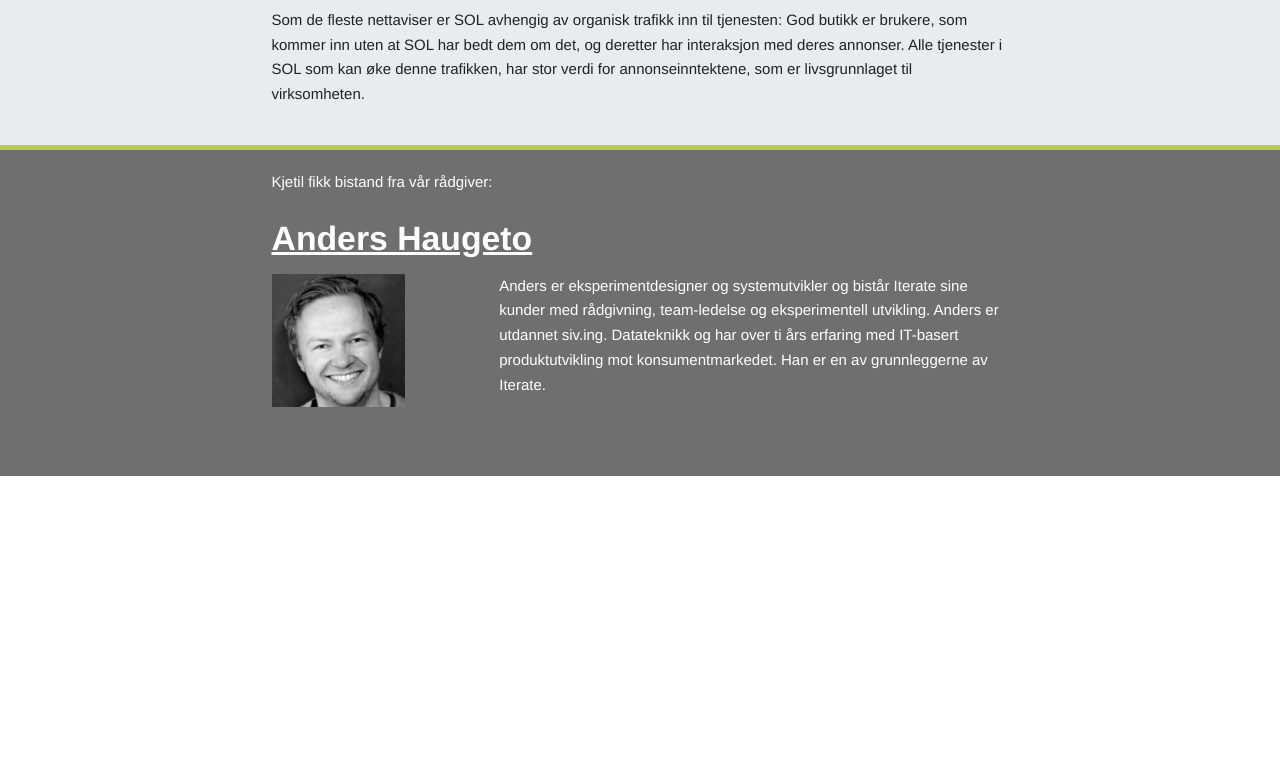
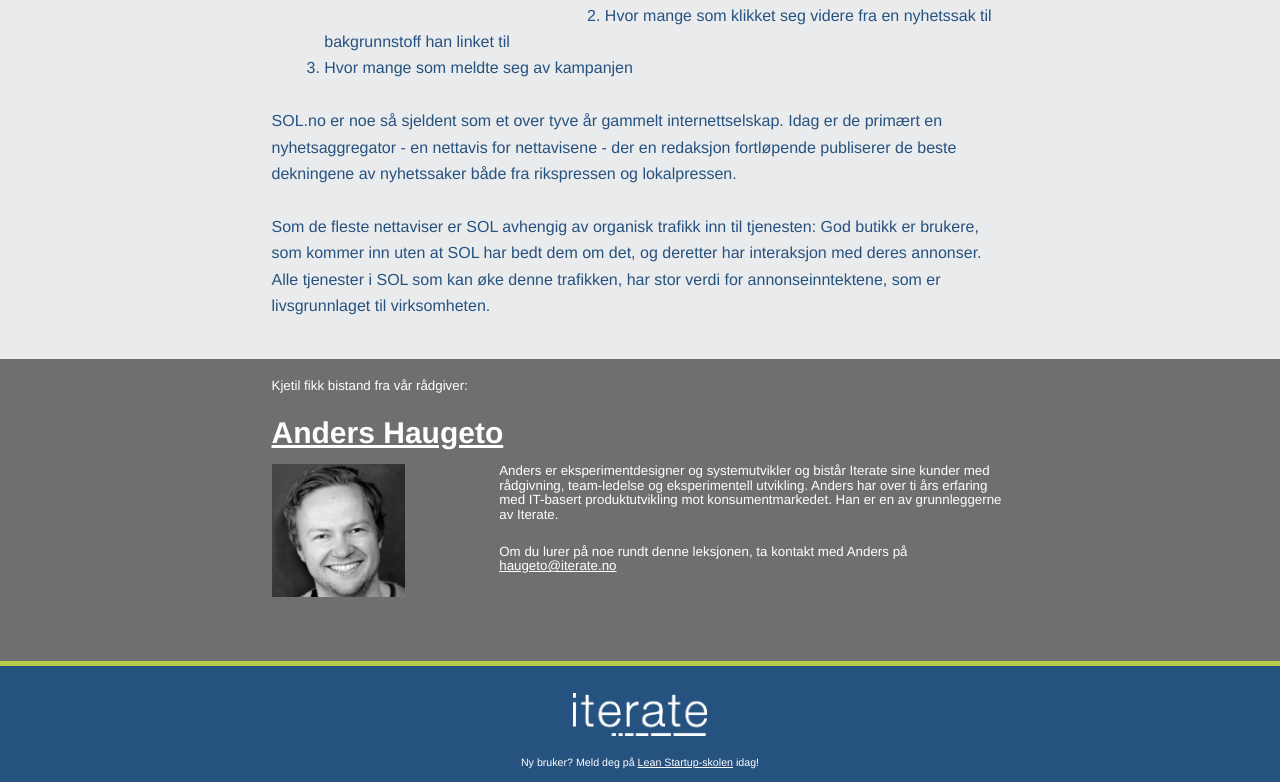
Before and after one commit to troubalex/ls-skole, a plain HTML site: page www/sol.html in a window 1280 px wide. Shown: the part 2018-2800 px from the top of the page. Before the commit the page ends 2494 px from the top, so only its background shows below. Drawn offline with Linux system fonts and the light colour scheme.

Commit message:
More styling

```diff
--- a/www/css/main.css
+++ b/www/css/main.css
@@ -1,10 +1,14 @@
-h1 {
+body {
+	font-size : 12pt;
+}
+header h1 {
 	color : #fff;
 	text-decoration: underline;
 	text-transform: uppercase;
 }
-h2 {
+header h2 {
 	color : #fff;
+	text-transform: uppercase;
 }
 header {
 	padding : 10pt;
@@ -13,6 +17,12 @@ header {
 	border-bottom-color: #B8CC49;
 	border-bottom-style: solid;
 	border-bottom-width: 5px;
+}
+section {
+	color : #265280;
+}
+section h1, h2, h3 {
+	color : #265280;
 }
 section img {
 	padding-right: 10pt;
@@ -31,23 +41,46 @@ header h1 {
 .content {
 	padding : 10pt;
 	background: #EAEBEC;
-	border-bottom-color: #B8CC49;
-	border-bottom-style: solid;
-	border-bottom-width: 5px;
 	margin-bottom : 0px;
 }
 footer {
+	font-size : 10pt;
 	padding-top : 15pt;
 	padding-left : 10pt;
 	padding-right : 10pt;
 	padding-bottom : 15pt;
 	color : #fff;
 	background: #6F6F6F;
-	margin-bottom: 0pt
+	margin-bottom: 0pt;
+	border-bottom-color: #B8CC49;
+	border-bottom-style: solid;
+	border-bottom-width: 5px;
+}
+footer p {
+	line-height: 11pt;
+}
+footer a {
+	color : #fff;
+}
+footer a:hover {
+	color : #265280;
 }
 footer h1 {
+	color : #fff;
+	text-decoration: underline;
 	text-transform: capitalize;
 }
 footer img {
 	max-width: 100pt;
 }
+address {
+	font-size: 8pt;
+	text-align: center;
+	padding : 10pt;
+	color : #fff;
+	background :#265280;
+	margin-bottom: 0pt;
+}
+address a {
+	color : #fff;
+}
--- a/www/sol.html
+++ b/www/sol.html
@@ -21,7 +21,8 @@
                     <div class="group">&nbsp;</div>
                     <h1>Leksjon #5</h1>
                     <h2>Nyhetssammendrag på SOL</h2>
-                    <p>Som produktutvikler med bakgrunn fra nyhetsdesken ønsket Kjetil å utfordre hvordan vi konsumerer nyheter. Finnes det folk som ikke sitter på nettavisen dagen lang? Får de lest nyheter? Hvor lang tid har de til rådighet til å oppdatere seg? Hva er mest irriterende for de som har tilgang til nettavis?</p>
+                    <p>Som produktutvikler med bakgrunn fra nyhetsdesken ønsket Kjetil å utfordre hvordan vi konsumerer nyheter.</p>
+                    <p>Finnes det folk som ikke sitter på nettavisen dagen lang? Får de lest nyheter? Hvor lang tid har de til rådighet til å oppdatere seg? Hva er mest irriterende for de som faktisk har tilgang til nettavis?</p>
                 </div>
             </div>
         </header>
@@ -78,11 +79,24 @@
                         <div class="unit-30">
                             <img src="images/anders_haugeto.jpg">
                         </div>
-                        <div class="unit-70">Anders er eksperimentdesigner og systemutvikler og bistår Iterate sine kunder med rådgivning, team-ledelse og eksperimentell utvikling. Anders er utdannet siv.ing. Datateknikk og har over ti års erfaring med IT-basert produktutvikling mot konsumentmarkedet. Han er en av grunnleggerne av Iterate.
+                        <div class="unit-70"><p>Anders er eksperimentdesigner og systemutvikler og bistår Iterate sine kunder med rådgivning, team-ledelse og eksperimentell utvikling. Anders har over ti års erfaring med IT-basert produktutvikling mot konsumentmarkedet. Han er en av grunnleggerne av Iterate.</p>
+                        <p>Om du lurer på noe rundt denne leksjonen, ta kontakt med Anders på <a href="mailto:haugeto@iterate.no">haugeto@iterate.no</a></p>
+
                         </div>
                     </div>
                 </div>
             </div>
         </footer>
+        <address>
+            <div class="units-row footer">
+                <div class="unit-centered unit-60">
+                    <div class="logo">
+                        <img class="text-centered" src="images/iterate-logo-white-on-transparent.png">
+                    </div>
+
+                    Ny bruker? Meld deg på <a href="http://info.iterate.no/lean-startup-jernia/clkn/http/info.iterate.no/leanstartupkurs/">Lean Startup-skolen</a> idag!
+                </div>
+            </div>
+        </address>
     </body>
 </html>
```
